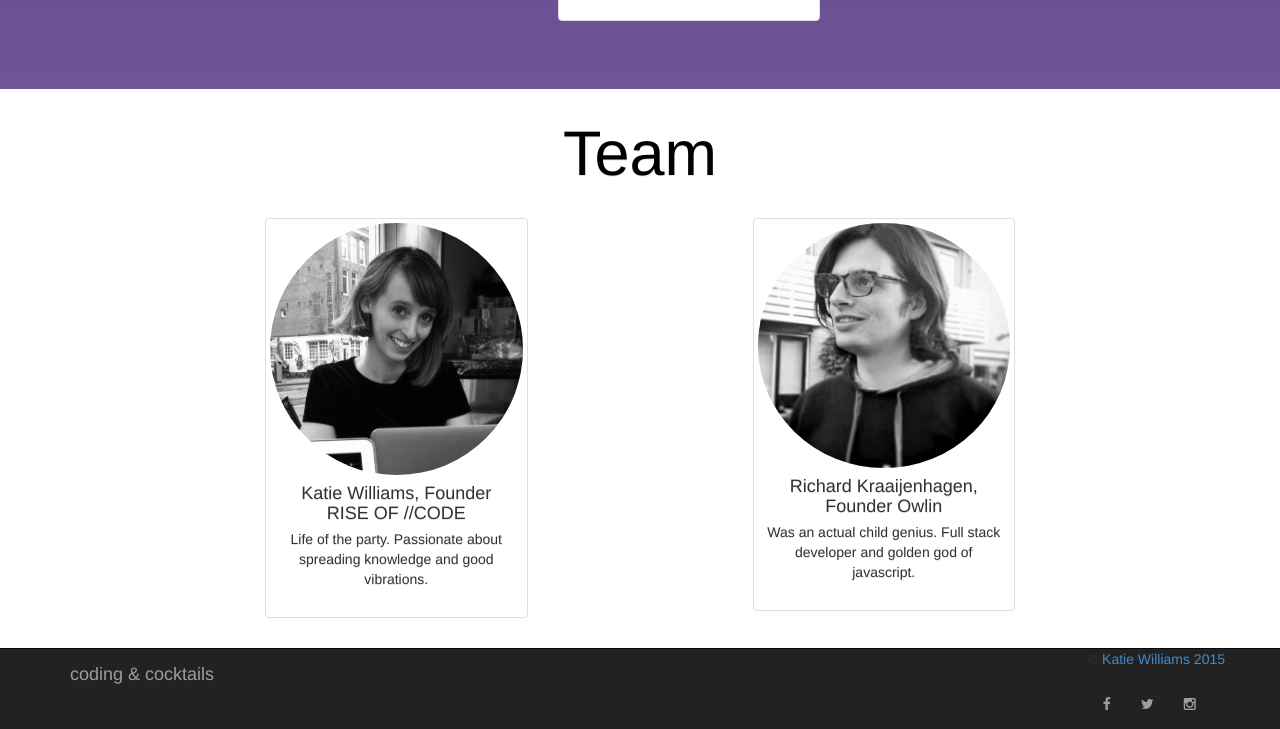
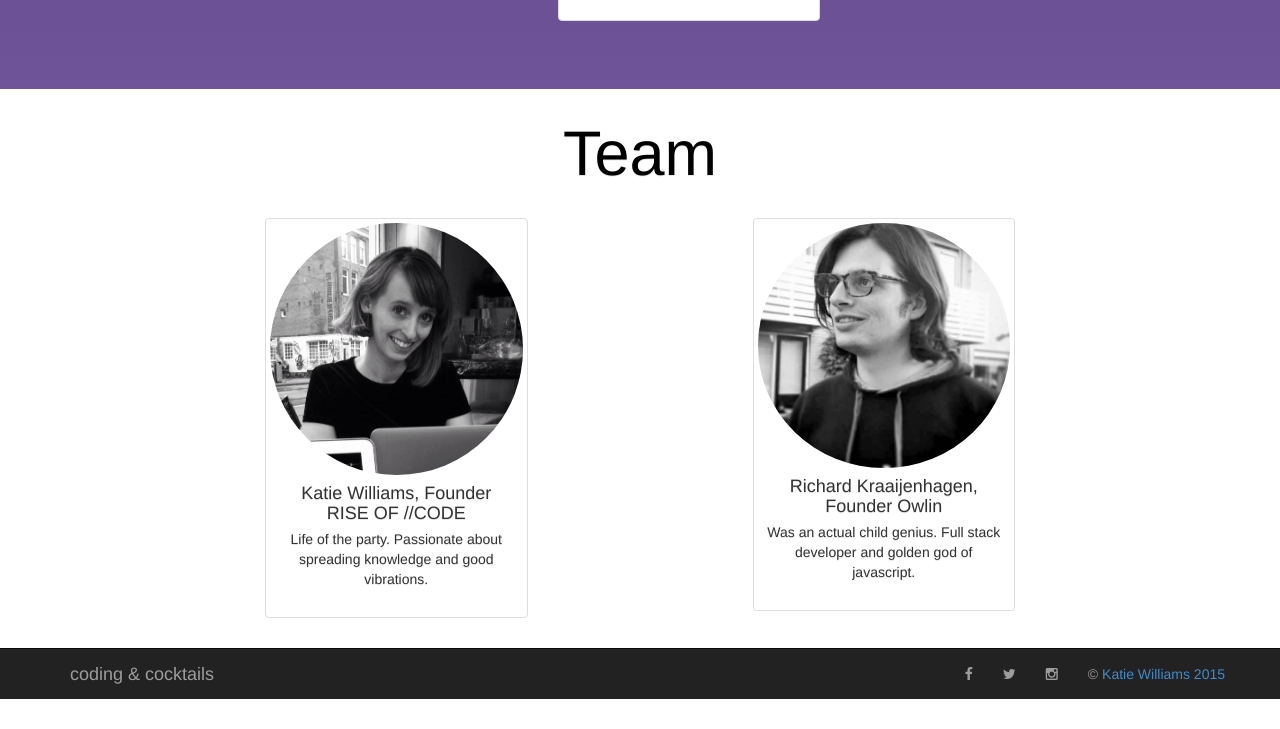
Before and after one commit to fiberopticnow/codingcocktails, a plain HTML site: page index.html in a window 1280 px wide. Shown: the part 1387-2116 px from the top of the page. After the commit the page ends 2086 px from the top, so only its background shows below. Drawn offline with nearby package versions, Linux system fonts and the light colour scheme; a script that the page names is missing.

Commit message:
Added the proper classnames

```diff
--- a/index.html
+++ b/index.html
@@ -233,10 +233,10 @@
                         <a class="navbar-brand" href="#">coding & cocktails</a>
                     </div>
 
+                    <p class="navbar-text navbar-right">&copy; <a class href="http://fiberopticnow.github.io/?utm_source=codingandcocktails">Katie Williams 2015</a></p>
 
                     <!-- Collect the nav links, forms, and other content for toggling -->
                     <div class="navbar-right" id="bs-example-navbar-collapse-1">
-                        <p>&copy; <a class href="http://fiberopticnow.github.io/?utm_source=codingandcocktails">Katie Williams 2015</a></p>
                         <ul class="nav navbar-nav">
                             <li><a href="http://www.facebook.com/codingandcocktails"><i class="fa fa-facebook"></i></a></li>
                             <li><a href="http://www.twitter.com/cocktailscoding"><i class="fa fa-twitter"></i></a>
```
